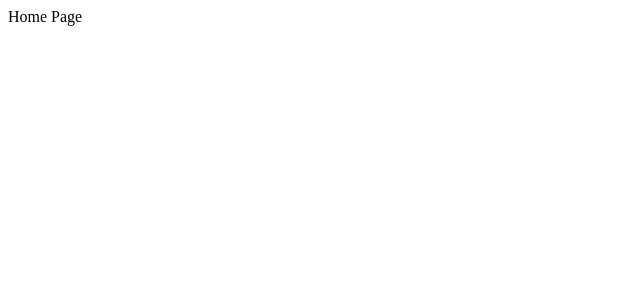
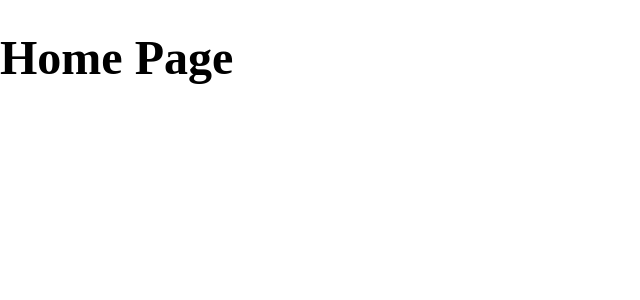
Before and after one commit to jbrundagejr/portfolio_2, a Nuxt app: page / in a window 1280 px wide. Shown: the top 300 px of the page, without its empty margins (0-640 px from the left). Built offline with nearby package versions, Linux system fonts and the light colour scheme.

Commit message:
css added

```diff
--- /dev/null
+++ b/css/fonts.css
@@ -0,0 +1,6 @@
+@font-face {
+  font-family: "Reckless Neue";
+  src: url("../assets/fonts/RecklessNeue-Thin.otf") format("otf");
+  font-display: swap;
+  font-weight: light;
+}
--- a/css/main.css
+++ b/css/main.css
@@ -0,0 +1,10 @@
+body {
+  margin: 0;
+  padding: 0;
+}
+
+h1 {
+  font-family: "Reckless Neue", serif;
+  font-size: 48px;
+  line-height: 110%;
+}
--- a/nuxt.config.ts
+++ b/nuxt.config.ts
@@ -1,4 +1,7 @@
 // https://v3.nuxtjs.org/api/configuration/nuxt.config
 export default defineNuxtConfig({
-
+css: [
+  '@/css/fonts.css',
+  '@/css/main.css'
+]
 })
--- a/pages/index.vue
+++ b/pages/index.vue
@@ -1,5 +1,6 @@
 <template>
-  <div>Home Page</div>
+  <div>
+    <h1>Home Page</h1></div>
 </template>
 
 <script setup>
```
Also changed, not shown: assets/fonts/RecklessNeue-Thin.otf (added).
